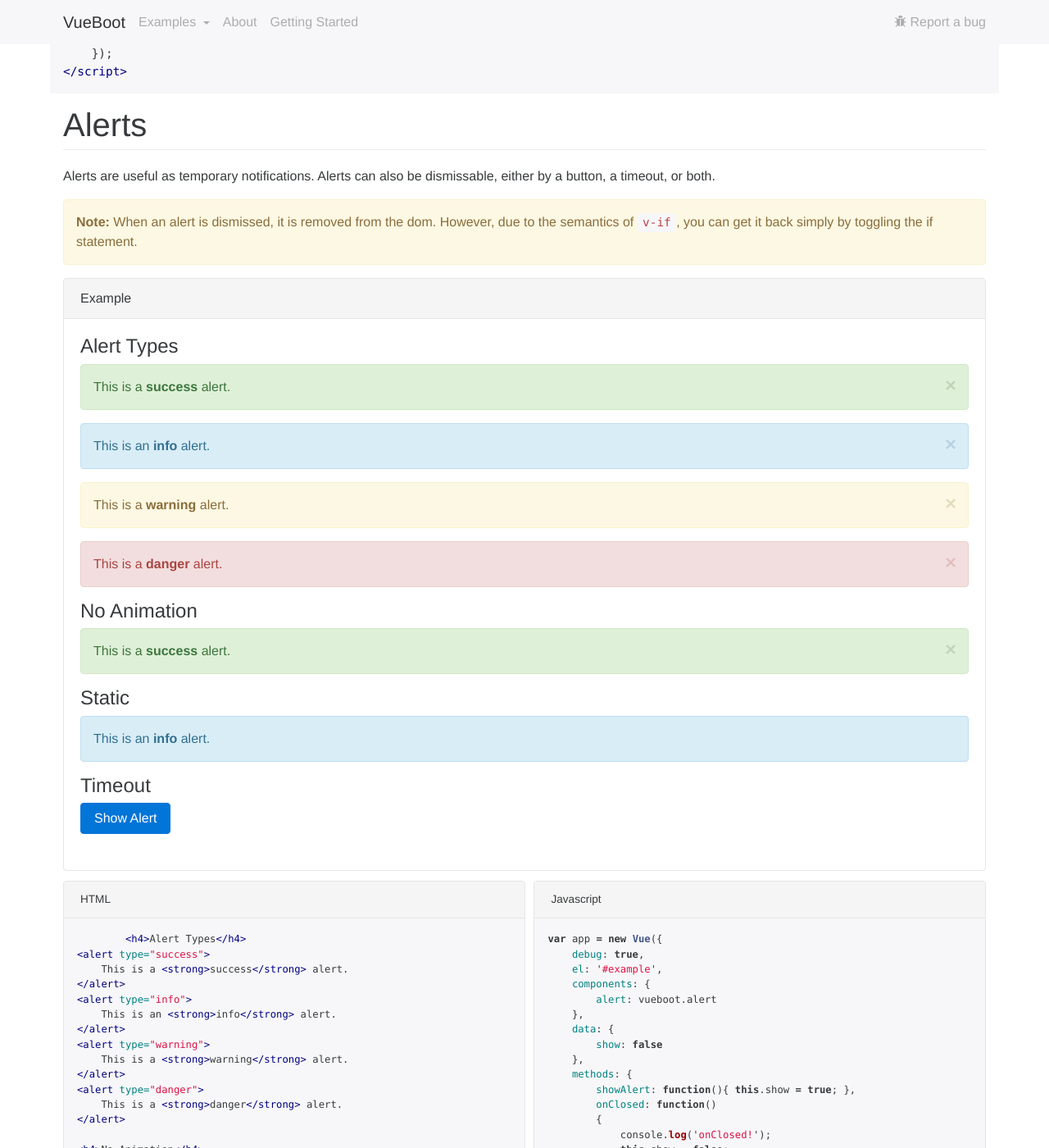
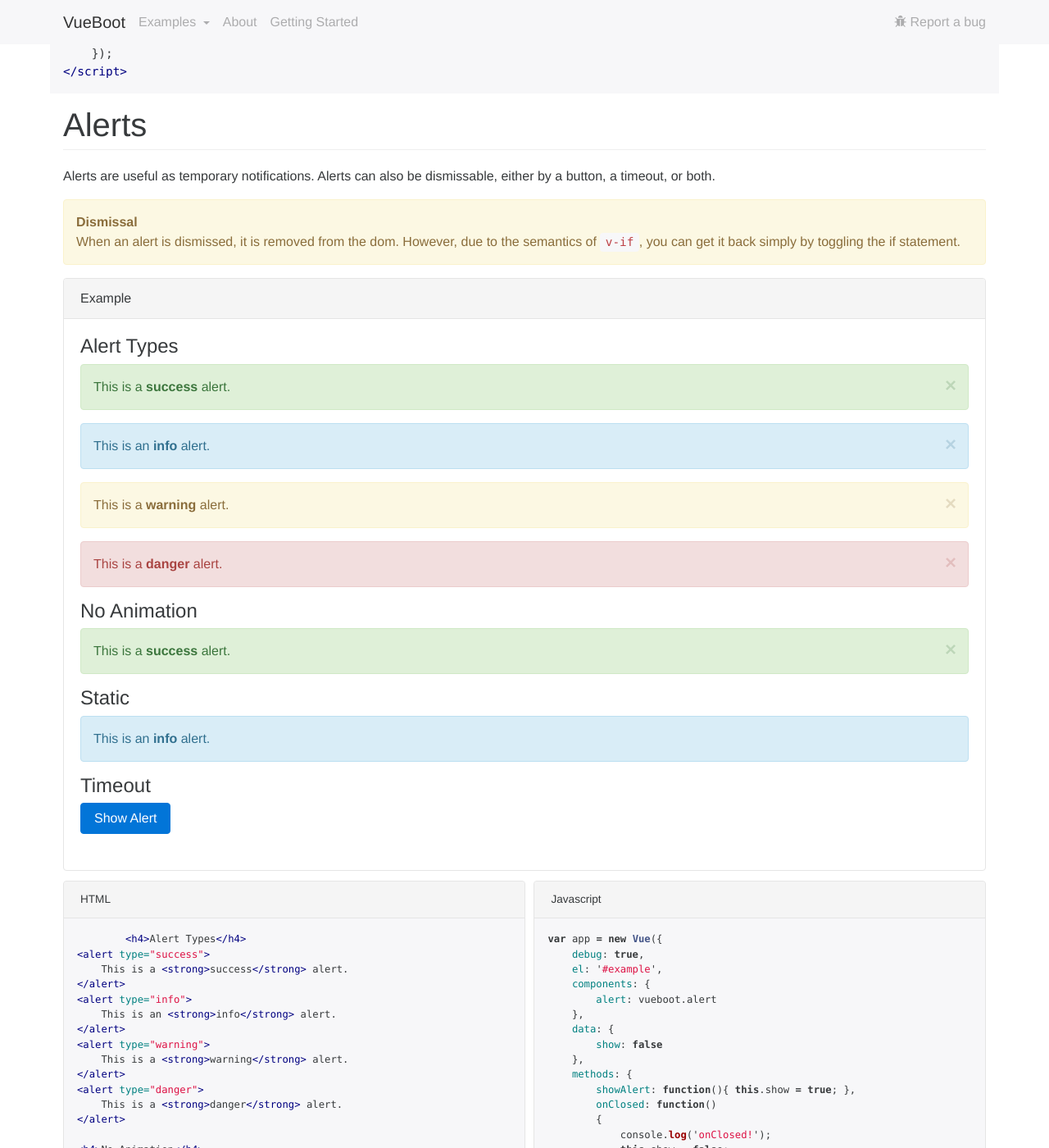
Before and after one commit to Morgul/vueboot, a Jekyll site: the page built from index.html, in a window 1280 px wide and 1400 px high, scrolled down 2156 px. Shown: the whole window at 82% size. Built offline with Jekyll 4.4.1, drawn with Linux system fonts in a browser that asks for light colours; nearby versions of some CDN libraries; some of the changed text lies outside the part shown.

Commit message:
minor cleanup.

```diff
--- a/components/alert.html
+++ b/components/alert.html
@@ -5,7 +5,11 @@
 
 <p>Alerts are useful as temporary notifications. Alerts can also be dismissable, either by a button, a timeout, or both.</p>
 
-<alert type="warning" :dismissible="false"><b>Note:</b> When an alert is dismissed, it is removed from the dom. However, due to the semantics of <code>v-if</code>, you can get it back simply by toggling the if statement.</alert>
+<alert type="warning" :dismissible="false">
+    <b>Dismissal</b>
+    <br>
+    When an alert is dismissed, it is removed from the dom. However, due to the semantics of <code>v-if</code>, you can get it back simply by toggling the if statement.
+</alert>
 
 <div class="card">
     <div class="card-header">Example</div>
@@ -138,7 +142,9 @@ var app = new Vue({
 </div>
 <h2>Component Methods</h2>
 <alert type="warning" :dismissible="false">
-    <b>Note:</b> These functions are exposed to the parent, which means that you will want to use <a class="alert-link" href="http://rc.vuejs.org/guide/components.html#Child_Component_Refs">v-ref</a> to expose the modal instance to the parent controller.
+    <b>Reference Required</b>
+    <br>
+    These functions are exposed to the parent, which means that you will want to use <a class="alert-link" href="http://rc.vuejs.org/guide/components.html#Child_Component_Refs">v-ref</a> to expose the modal instance to the parent controller.
 </alert>
 
 <p>
--- a/components/modal.html
+++ b/components/modal.html
@@ -129,8 +129,11 @@
 </div>
 <h2>Component Methods</h2>
 <alert type="warning" :dismissible="false">
-    <b>Note:</b> These functions are exposed to the parent, which means that you will want to use <a class="alert-link" href="http://rc.vuejs.org/guide/components.html#Child_Component_Refs">v-ref</a> to expose the modal instance to the parent controller.
+    <b>Reference Required</b>
+    <br>
+    These functions are exposed to the parent, which means that you will want to use <a class="alert-link" href="http://rc.vuejs.org/guide/components.html#Child_Component_Refs">v-ref</a> to expose the modal instance to the parent controller.
 </alert>
+
 <p>
     In addition to the properties, the modal component exposes methods that can be called:
 </p>
--- a/css/site.css
+++ b/css/site.css
@@ -46,6 +46,7 @@ table.table {
 }
 
 .example-row .example {
+    max-width: 70%;
     flex: 1 1 50%;
     background-color: #f7f7f9;
     margin: 0 5px;
```
